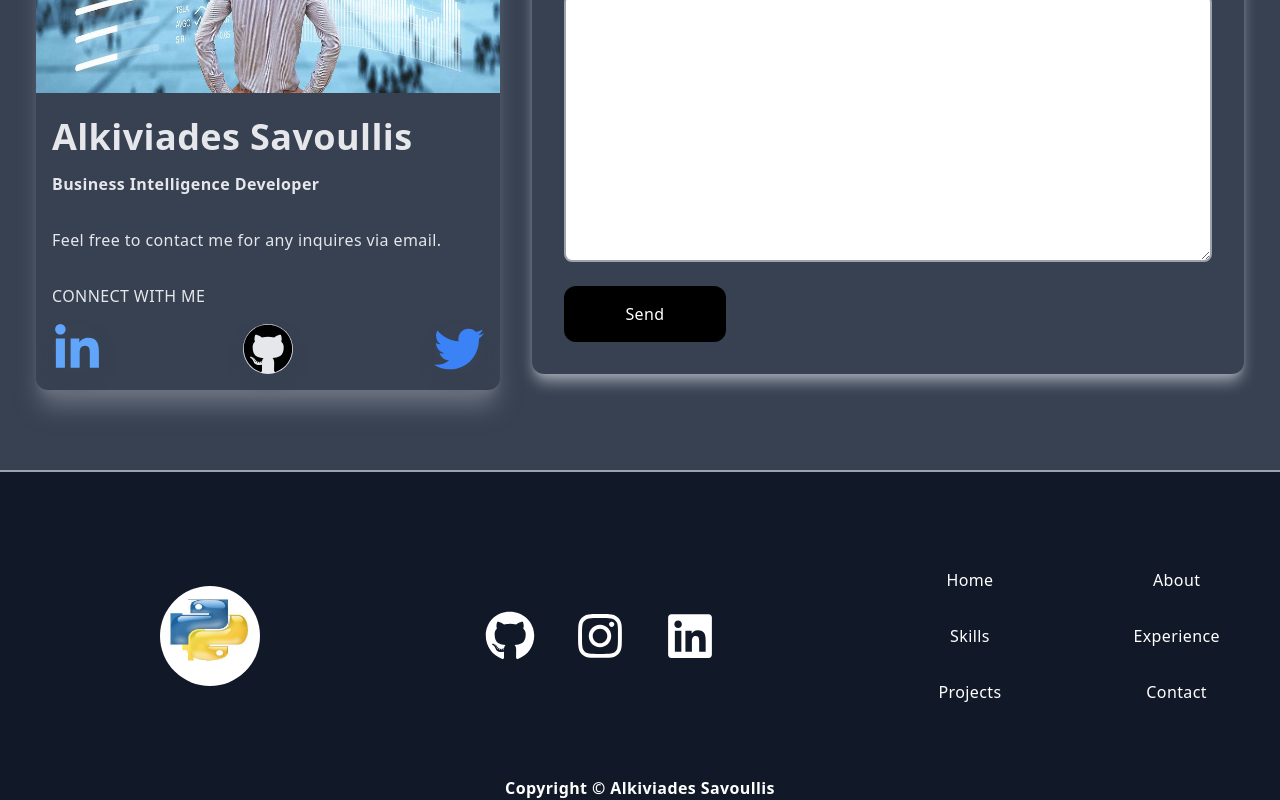
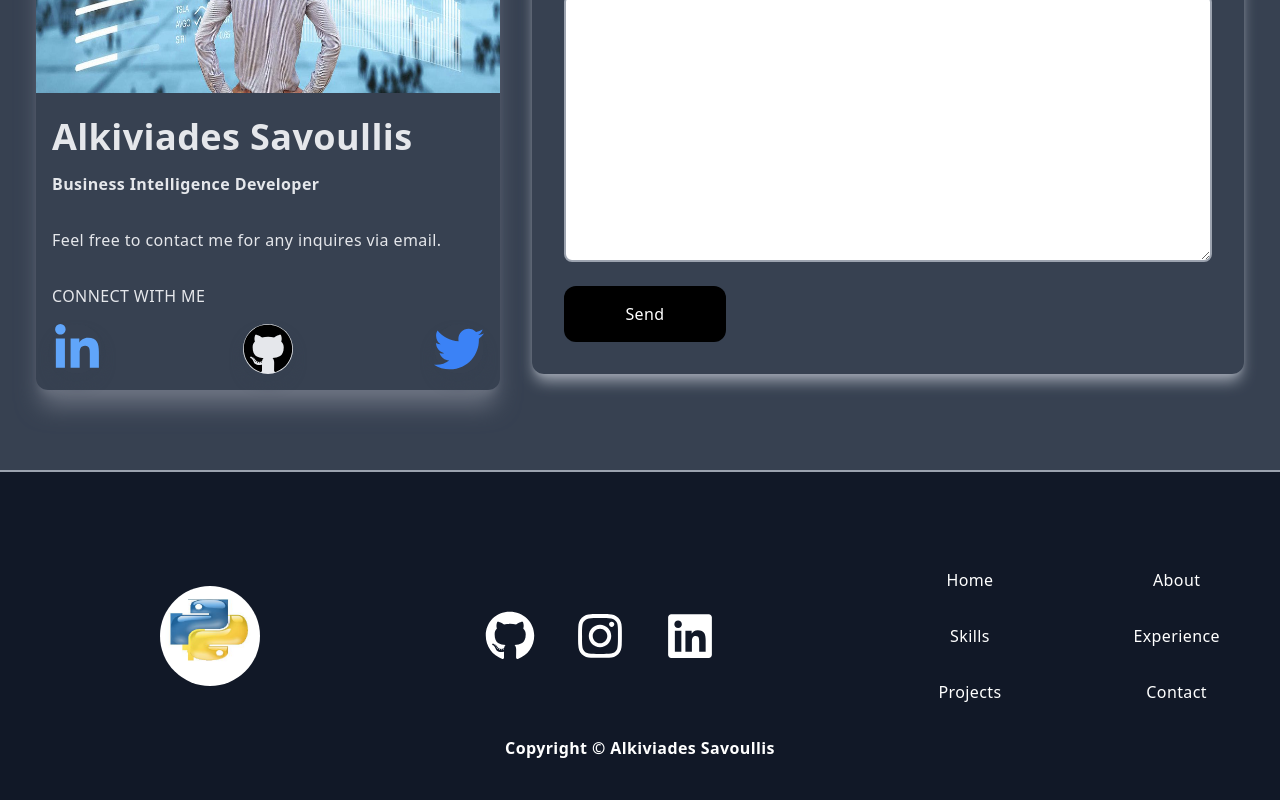
Before and after one commit to brilliantmakanju/Portfolio, a Next.js app: page / in a window 1280 px wide. Shown: the part 4119-4919 px from the top of the page. After the commit the page ends 4879 px from the top, so only its background shows below. Built offline with nearby package versions, Linux system fonts and the light colour scheme.

Commit message:
Update Footer.jsx

```diff
--- a/component/Footer.jsx
+++ b/component/Footer.jsx
@@ -5,7 +5,7 @@ import {FaInstagram, FaGithub, FaLinkedin } from 'react-icons/fa'
 
 const Footer = () => {
     return (
-        <footer className='text-center relative md:pt-10 pt-2 md:pb-20 pb-20 bg-gray-900 border-t-2 border-gray-400 text-white w-[100vw]'  >
+        <footer className='text-center relative md:pt-10 pt-2 md:pb-10 pb-10 bg-gray-900 border-t-2 border-gray-400 text-white w-[100vw]'  >
             <div className='grid grid-cols-1 md:grid-cols-3 md:gap-5 mt-10 md:justify-start ' >
                 <div className=' text-gray-300 relative h-[100px] w-[100px] rounded-full flex md:justify-center md:items-center justify-center items-center m-auto md:ml-[10em]  ' >
                     <Image
```
